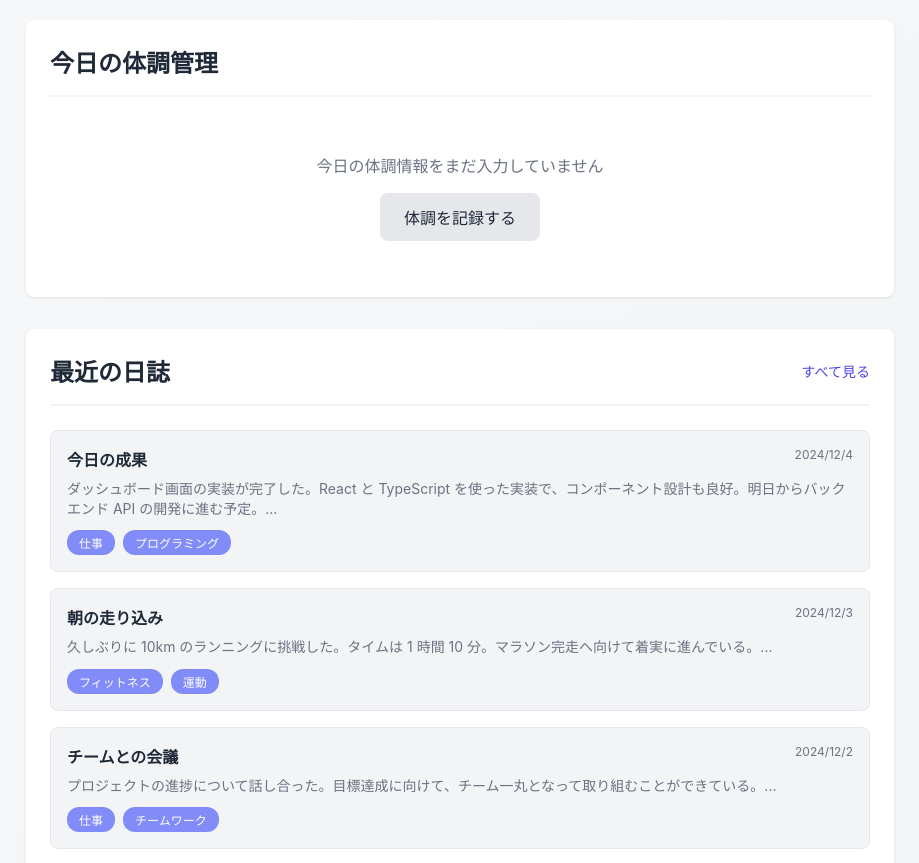
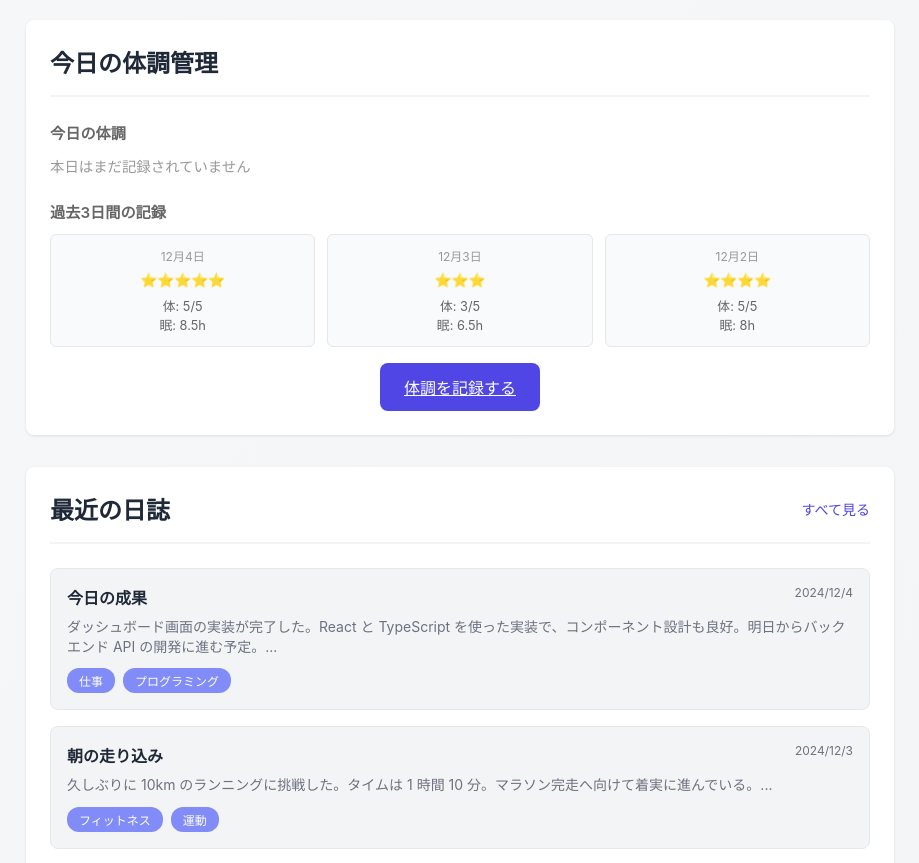
Before and after one commit to fca-koki-maeda/Team-C-Goal-App, a React (Vite) app: page / in a window 1280 px wide. Shown: the part 1700-2563 px from the top of the page, without its empty margins (6-925 px from the left). Built offline with nearby package versions, Linux system fonts and the light colour scheme.

Commit message:
体調管理記録の画面を作成

```diff
--- a/src/components/Dashboard.tsx
+++ b/src/components/Dashboard.tsx
@@ -242,20 +242,29 @@ interface HealthStatusProps {
 }
 
 const HealthStatus: React.FC<HealthStatusProps> = ({ metrics }) => {
+  // 最新3日分のデータを取得（降順）
+  const last3Days = metrics.slice(-3).reverse();
   const today = metrics.find(
     (m) => new Date(m.date).toDateString() === new Date().toDateString()
   );
 
-  if (!today) {
+  if (!today && metrics.length === 0) {
     return (
       <div className="health-status-empty">
-        <p>今日の体調情報をまだ入力していません</p>
+        <p>体調情報をまだ入力していません</p>
         <button className="btn btn-secondary">体調を記録する</button>
       </div>
     );
   }
 
   return (
+    <div>
+      {/* 今日の体調 */}
+      <div style={{ marginBottom: '1.5rem' }}>
+        <h3 style={{ fontSize: '0.95rem', color: '#666', marginBottom: '0.75rem', fontWeight: 600 }}>
+          今日の体調
+        </h3>
+        {today ? (
           <div className="health-status">
             <div className="health-item">
               <Heart size={20} />
@@ -271,7 +280,7 @@ const HealthStatus: React.FC<HealthStatusProps> = ({ metrics }) => {
             <div className="health-item">
               <TrendingUp size={20} />
               <div>
-          <span className="health-label">エネルギーレベル</span>
+                <span className="health-label">エネルギー</span>
                 <span className="health-value">{today.energyLevel}/5</span>
               </div>
             </div>
@@ -287,6 +296,50 @@ const HealthStatus: React.FC<HealthStatusProps> = ({ metrics }) => {
               <div>
                 <span className="health-label">睡眠の質</span>
                 <span className="health-value">{today.sleepQuality}/5</span>
+              </div>
+            </div>
+          </div>
+        ) : (
+          <p style={{ color: '#999', fontSize: '0.9rem' }}>本日はまだ記録されていません</p>
+        )}
+      </div>
+
+      {/* 過去3日間のプレビュー */}
+      <div>
+        <h3 style={{ fontSize: '0.95rem', color: '#666', marginBottom: '0.75rem', fontWeight: 600 }}>
+          過去3日間の記録
+        </h3>
+        <div style={{ display: 'grid', gridTemplateColumns: 'repeat(3, 1fr)', gap: '0.75rem', marginBottom: '1rem' }}>
+          {last3Days.map((metric) => (
+            <div
+              key={metric.id}
+              style={{
+                padding: '0.75rem',
+                background: '#f9fafb',
+                border: '1px solid #e5e7eb',
+                borderRadius: '6px',
+                textAlign: 'center',
+              }}
+            >
+              <div style={{ fontSize: '0.75rem', color: '#999', marginBottom: '0.5rem' }}>
+                {new Date(metric.date).toLocaleDateString('ja-JP', { month: 'short', day: 'numeric' })}
+              </div>
+              <div style={{ fontSize: '0.85rem', marginBottom: '0.5rem' }}>
+                <div style={{ color: '#666', fontWeight: 500 }}>
+                  {'⭐'.repeat(metric.mood)}
+                </div>
+              </div>
+              <div style={{ fontSize: '0.8rem', color: '#666' }}>
+                <div>体: {metric.energyLevel}/5</div>
+                <div>眠: {metric.sleepHours}h</div>
+              </div>
+            </div>
+          ))}
+        </div>
+        <div style={{ display: 'flex', justifyContent: 'center' }}>
+          <Link to="/health" className="btn btn-primary">
+            体調を記録する
+          </Link>
         </div>
       </div>
     </div>
```
Lines whose indentation alone changed are shown as unchanged.
